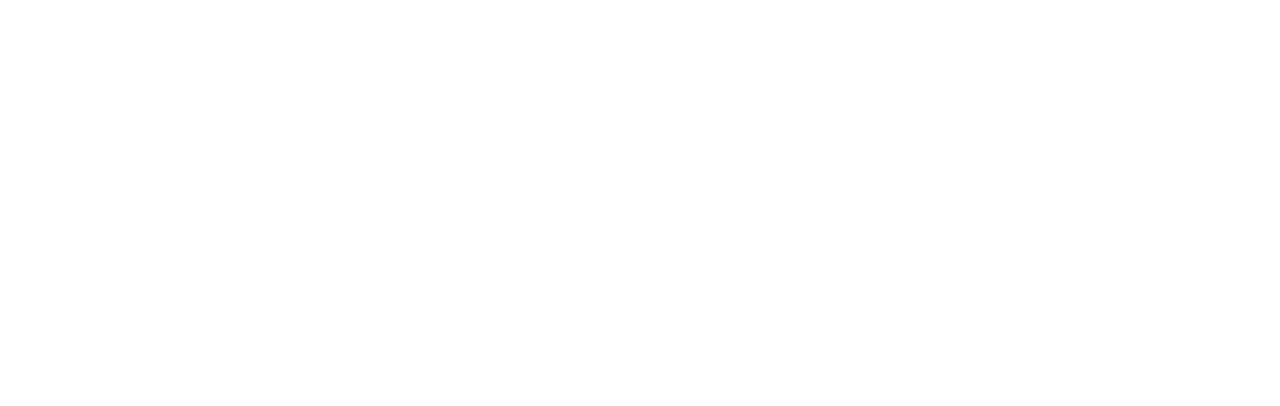
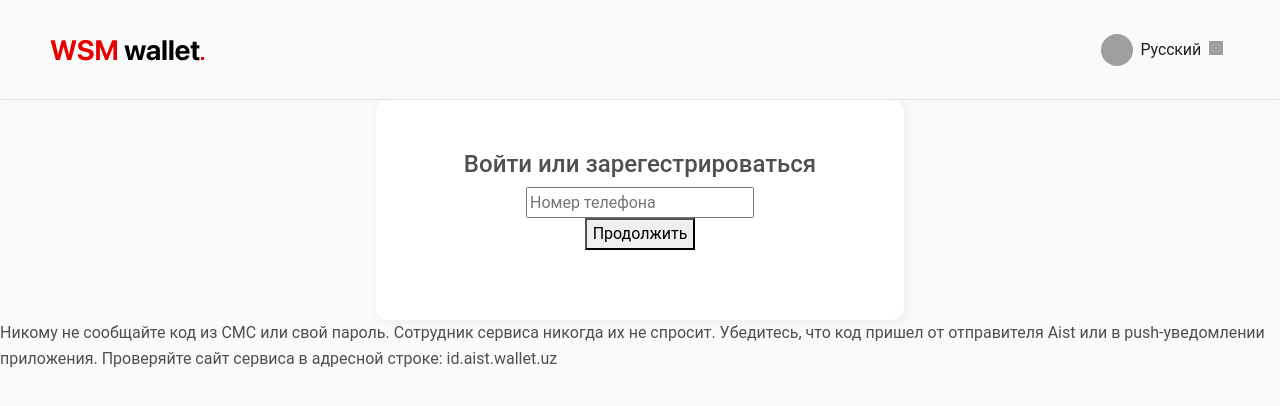
Before and after one commit to XurshidJurayev1/uzspay-wallet, a React (Create React App) app: page / in a window 1280 px wide. Shown: the top 406 px of the page. Built offline with nearby package versions, Linux system fonts and the light colour scheme; grey boxes are pictures that could not be loaded; a web font is replaced by a local one.

Commit message:
login add i18next

```diff
--- a/src/components/admin/pages/login/Login.jsx
+++ b/src/components/admin/pages/login/Login.jsx
@@ -1,12 +1,129 @@
-import React from 'react';
-import "./login.scss";
+import React, { useState } from 'react';
+import './login.scss';
+import logo from '../../../../assets/images/Logo.png';
+import { useTranslation } from 'react-i18next';
+import rus from '../../../../assets/images/rus.png';
+import uzb from '../../../../assets/images/uzb.png';
+import eng from '../../../../assets/images/eng.png';
+import caretdown from '../../../../assets/images/caretdown 1.png';
 
 const Login = () => {
-    return (
-        <div className="login">
+  const [select, setSelect] = useState(false);
+  const { t, i18n } = useTranslation();
+  const changeLanguage = (lang) => {
+    i18n.changeLanguage(lang);
+  };
+
+  console.log(t);
+  console.log(i18n.language);
+
+  const showSelect = () => {
+    setSelect(!select);
+  };
+
+  const changeLang = (lang) => {
+    setSelect(false);
+    changeLanguage(lang);
+  };
+
+
+  return (<div className="login">
+    <div className="login_navbar">
+      <div className="login_navbar_logo" style={{
+        backgroundImage: `url(${logo})`,
+      }} />
+      <div className="login_navbar_language">
+        <div className="login_navbar_language_active" onClick={() => showSelect()}>
+          {i18n.language === 'ru' && <>
+            <div className="login_navbar_language_active_flag" style={{
+              backgroundImage: `url(${rus})`,
+            }} />
+            <p>Русский</p>
+            <div className="login_navbar_language_active_icon"
+                 style={!select ? { backgroundImage: `url(${caretdown})` } : {
+                   backgroundImage: `url(${caretdown})`, transform: 'rotate(180deg)',
+                 }} />
+          </>}
+          {i18n.language === 'uz' && <>
+            <div className="login_navbar_language_active_flag" style={{
+              backgroundImage: `url(${uzb})`,
+            }} />
+            <p>O‘zbekcha</p>
+            <div className="login_navbar_language_active_icon"
+                 style={!select ? { backgroundImage: `url(${caretdown})` } : {
+                   backgroundImage: `url(${caretdown})`, transform: 'rotate(180deg)',
+                 }} />
+          </>}
+          {i18n.language === 'уз' && <>
+            <div className="login_navbar_language_active_flag" style={{
+              backgroundImage: `url(${uzb})`,
+            }} />
+            <p>Ӯзбекча</p>
+            <div className="login_navbar_language_active_icon"
+                 style={!select ? { backgroundImage: `url(${caretdown})` } : {
+                   backgroundImage: `url(${caretdown})`, transform: 'rotate(180deg)',
+                 }} />
+          </>}
+          {i18n.language === 'en' && <>
+            <div className="login_navbar_language_active_flag" style={{
+              backgroundImage: `url(${eng})`,
+            }} />
+            <p>English</p>
+            <div className="login_navbar_language_active_icon"
+                 style={!select ? { backgroundImage: `url(${caretdown})` } : {
+                   backgroundImage: `url(${caretdown})`, transform: 'rotate(180deg)',
+                 }} />
+          </>}
 
         </div>
-    );
-}
+        <div className="login_navbar_language_select" style={select ? { display: 'block' } : { display: 'none' }}>
+
+          <div className="login_navbar_language_select_item" onClick={() => changeLang('ru')}>
+            <div className="login_navbar_language_select_item_flag" style={{
+              backgroundImage: `url(${rus})`,
+            }} />
+            <p>Русский</p>
+          </div>
+          <div className="login_navbar_language_select_item" onClick={() => changeLang('uz')}>
+            <div className="login_navbar_language_select_item_flag" style={{
+              backgroundImage: `url(${uzb})`,
+            }} />
+            <p>O‘zbekcha</p>
+          </div>
+          <div className="login_navbar_language_select_item" onClick={() => changeLang('уз')}>
+            <div className="login_navbar_language_select_item_flag" style={{
+              backgroundImage: `url(${uzb})`,
+            }} />
+            <p>Ӯзбекча</p>
+          </div>
+          <div className="login_navbar_language_select_item" onClick={() => changeLang('en')}>
+            <div className="login_navbar_language_select_item_flag" style={{
+              backgroundImage: `url(${eng})`,
+            }} />
+            <p>English</p>
+          </div>
+        </div>
+      </div>
+    </div>
+    <div className="login_content">
+      <div className="login_content_register">
+        <h4>
+          Войти или зарегестрироваться
+        </h4>
+        <input
+          placeholder="Номер телефона"
+        />
+        <button>
+          Продолжить
+        </button>
+      </div>
+      <p>
+        Никому не сообщайте код из СМС или свой пароль. Сотрудник сервиса никогда их не спросит. Убедитесь, что код
+        пришел от отправителя Aist или в push-уведомлении приложения. Проверяйте сайт сервиса в адресной строке:
+        id.aist.wallet.uz
+      </p>
+    </div>
+  </div>);
+};
 
 export default Login;
--- a/src/components/admin/pages/login/login.scss
+++ b/src/components/admin/pages/login/login.scss
@@ -1,4 +1,152 @@
-.login a{
-    font-family: "VelaSans";
-    font-weight: 400;
+h1 {
+  font-family: 'VelaSans', sans-serif;
+  font-weight: 700;
+}
+
+.login {
+  width: 100%;
+  min-height: 100vh;
+  background: #FAFAFA;
+
+  &_navbar {
+    display: flex;
+    justify-content: space-between;
+    align-items: center;
+    width: 100%;
+    padding: 27px 50px 26px;
+    background: rgba(250, 250, 250, 0.86);
+    border-bottom: 1px solid #E6E6E6;
+    backdrop-filter: blur(30px);
+
+    @media screen and (max-width: 576px) {
+      padding: 10px 30px;
+    }
+
+    &_logo {
+      width: 154px;
+      height: 33px;
+      background-position: center;
+
+      @media screen and (max-width: 576px) {
+        width: 100px;
+        height: 24px;
+        background-position: center;
+        background-size: contain;
+        background-repeat: no-repeat;
+      }
+    }
+
+    &_language {
+      position: relative;
+
+      &_active {
+        display: flex;
+        justify-content: space-between;
+        align-items: center;
+        cursor: pointer;
+        padding: 7px;
+        transition: all .2s ease;
+
+        &:hover {
+          background: #EFEFF0;
+          border-radius: 10px;
+        }
+
+        &_flag {
+          width: 32px;
+          height: 32px;
+          border-radius: 50%;
+          margin-right: 8px;
+          background-position: center;
+          background-repeat: no-repeat;
+          background-size: cover;
+
+
+        }
+
+        p {
+          font-weight: 400;
+          font-size: 16px;
+          line-height: 20px;
+          letter-spacing: -0.01em;
+          color: #202020;
+          margin: 0;
+        }
+
+        &_icon {
+          width: 14px;
+          height: 14px;
+          margin-left: 8px;
+          margin-bottom: 4px;
+          background-position: center;
+          background-repeat: no-repeat;
+        }
+      }
+
+      &_select {
+        position: absolute;
+        right: 0;
+        background: #FFFFFF;
+        box-shadow: 2px 2px 13px rgba(0, 0, 0, 0.06);
+        border-radius: 12px;
+        padding: 24px 43px 24px 26px;
+
+        &_item {
+          display: flex;
+          padding: 7px 0;
+          align-items: center;
+          cursor: pointer;
+          transition: all .2s ease;
+
+          &:hover {
+            background: rgba(250, 250, 250, 0.86);
+          }
+
+          &_flag {
+            width: 32px;
+            height: 32px;
+            border-radius: 50%;
+            margin-right: 8px;
+            background-size: cover;
+            background-position: center;
+            background-repeat: no-repeat;
+          }
+
+          p {
+
+            font-weight: 400;
+            font-size: 15px;
+            line-height: 19px;
+            letter-spacing: -0.01em;
+            margin: 0;
+            color: #202020;
+          }
+
+        }
+      }
+
+    }
+
   }
+
+  &_content {
+    display: flex;
+    flex-direction: column;
+    justify-content: center;
+    align-items: center;
+    height: 100%;
+
+    &_register {
+      display: flex;
+      flex-direction: column;
+      justify-content: left;
+      align-items: center;
+      padding: 50px 88px 70px 88px;
+      background: #FFFFFF;
+      box-shadow: 2px 2px 13px rgba(0, 0, 0, 0.06);
+      border-radius: 12px;
+    }
+  }
+
+
+}
```
Also changed, not shown: 1 other file (tests, documents, lock files or other folders).
